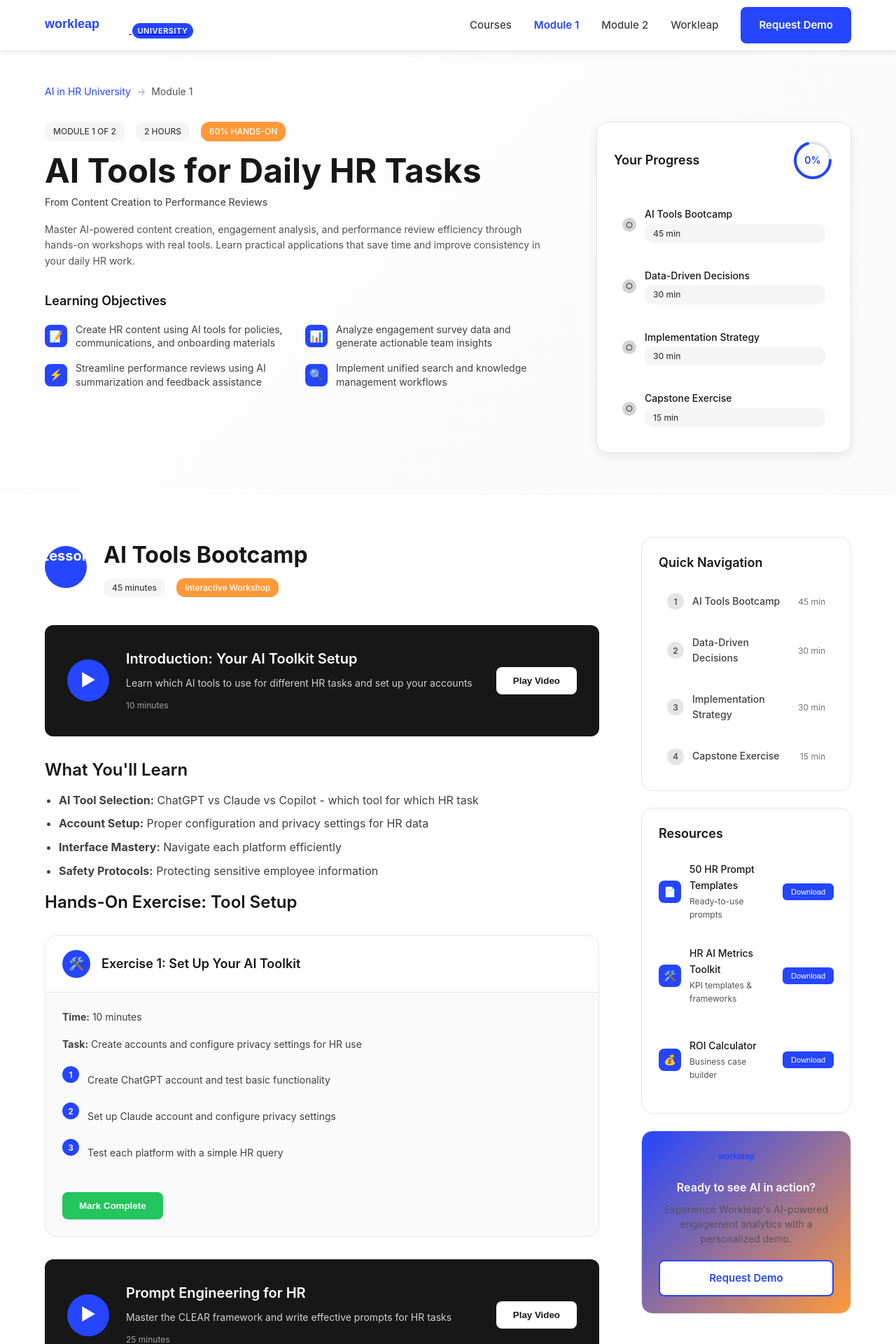
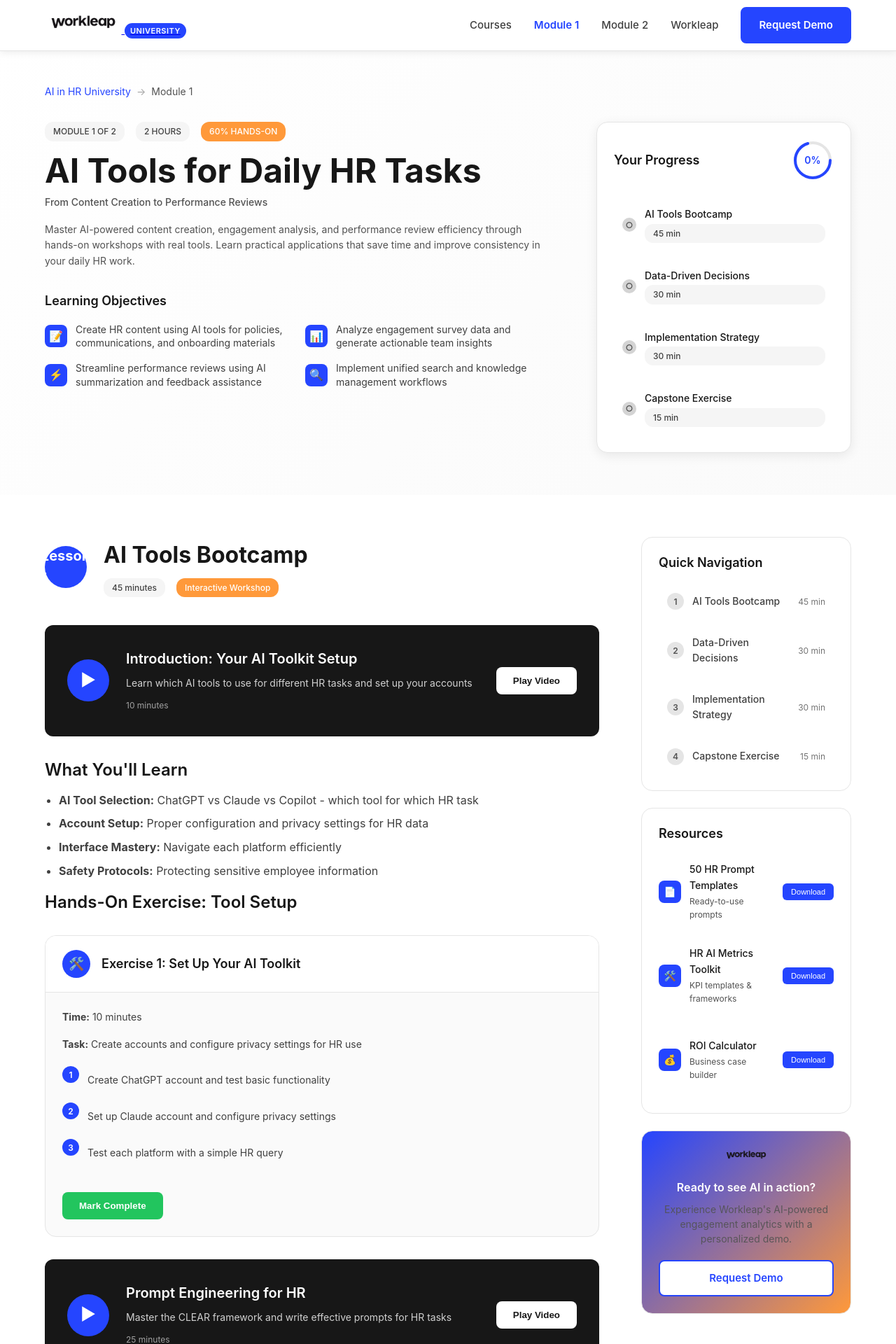
Before and after one commit to evathouvenot/ai-hr-university, a website: page module1.html in a window 1280 px wide. Shown: the top 1920 px of the page at 70% size. Drawn offline with Linux system fonts and the light colour scheme.

Commit message:
Fix logo consistency in module1.html
- Replace inline SVG logos with proper Workleap PNG logos
- Update navigation logo and sidebar CTA logo
- Ensure consistent logo sizing with homepage design

```diff
--- a/module1.html
+++ b/module1.html
@@ -15,9 +15,7 @@
         <div class="nav-container">
             <div class="nav-logo">
                 <a href="index.html">
-                    <svg width="120" height="32" viewBox="0 0 120 32" fill="none">
-                        <text x="0" y="24" font-family="Arial, sans-serif" font-size="18" font-weight="700" fill="#2545FF">workleap</text>
-                    </svg>
+                    <img src="Workleap_Logo.png" alt="Workleap" width="120" height="32" class="logo">
                     <span class="university-badge">University</span>
                 </a>
             </div>
@@ -930,9 +928,7 @@
 
                     <div class="sidebar-card workleap-cta">
                         <div class="cta-header">
-                            <svg width="80" height="20" viewBox="0 0 80 20" fill="none">
-                                <text x="0" y="16" font-family="Arial, sans-serif" font-size="12" font-weight="700" fill="#2545FF">workleap</text>
-                            </svg>
+                            <img src="Workleap_Logo.png" alt="Workleap" width="80" height="20" class="logo-small">
                         </div>
                         <h4>Ready to see AI in action?</h4>
                         <p>Experience Workleap's AI-powered engagement analytics with a personalized demo.</p>
```
